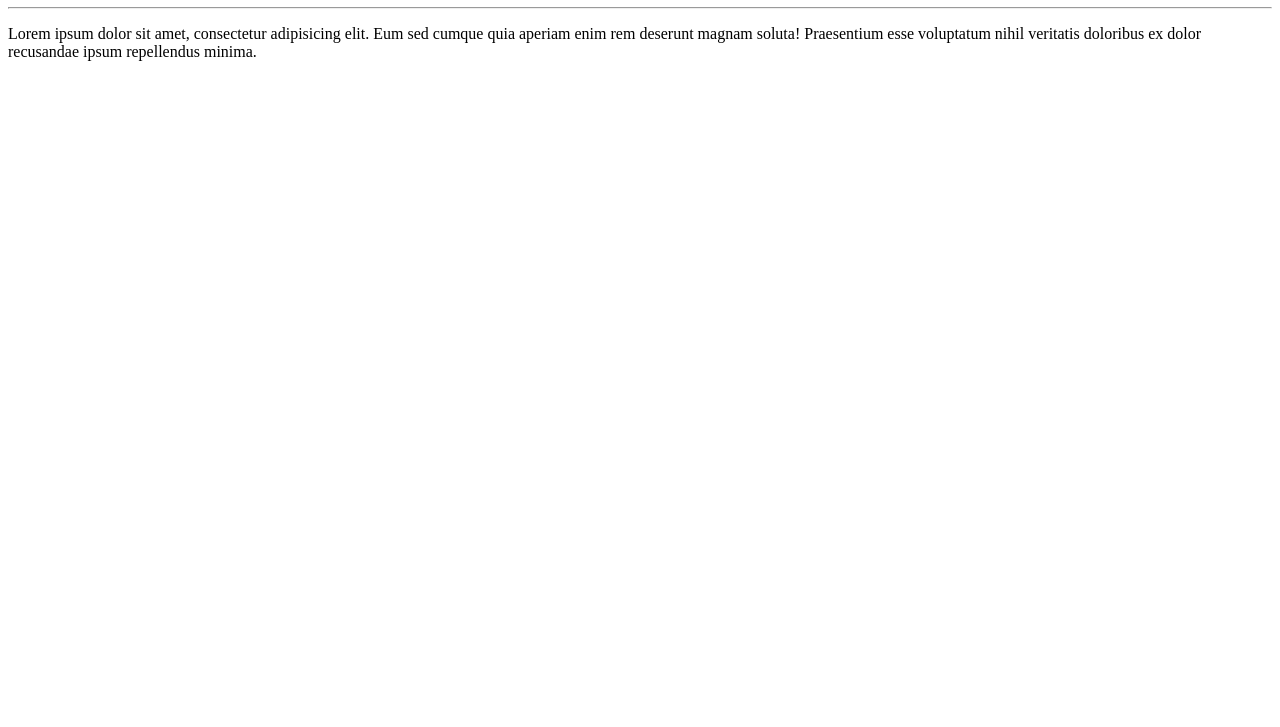
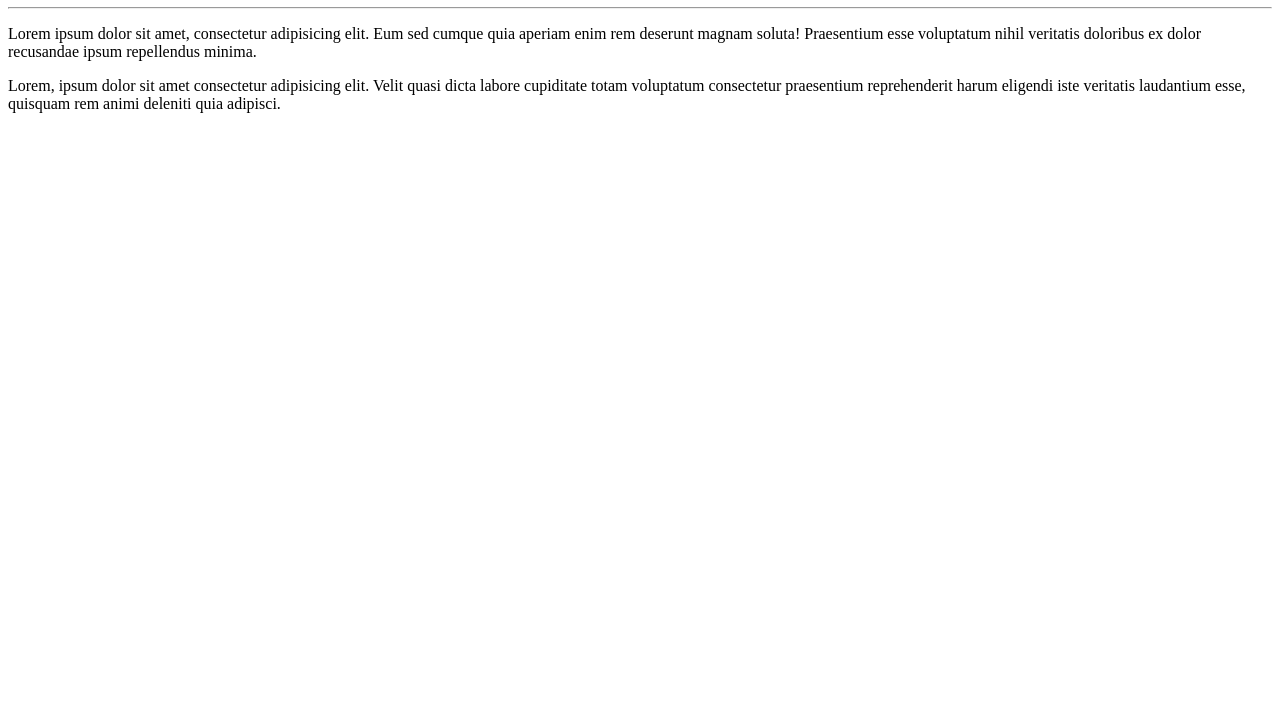
Before and after one commit to dudaeduarda23/Ola-Mundo, a plain HTML site: page site-exemplo/index.html in a window 1280 px wide. Shown: the part 73-800 px from the top of the page. Drawn offline with Linux system fonts and the light colour scheme.

Commit message:
adicionei um paragráfo

```diff
--- a/site-exemplo/index.html
+++ b/site-exemplo/index.html
@@ -9,5 +9,6 @@
     <h1>Olá,Mundo</h1>
     <hr>
     <p>Lorem ipsum dolor sit amet, consectetur adipisicing elit. Eum sed cumque quia aperiam enim rem deserunt magnam soluta! Praesentium esse voluptatum nihil veritatis doloribus ex dolor recusandae ipsum repellendus minima.</p>
+    <p>Lorem, ipsum dolor sit amet consectetur adipisicing elit. Velit quasi dicta labore cupiditate totam voluptatum consectetur praesentium reprehenderit harum eligendi iste veritatis laudantium esse, quisquam rem animi deleniti quia adipisci.</p>
 </body>
 </html>
```
